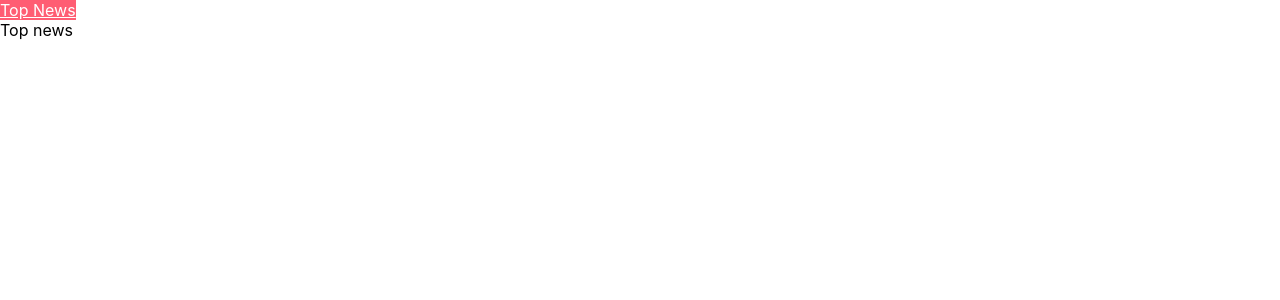
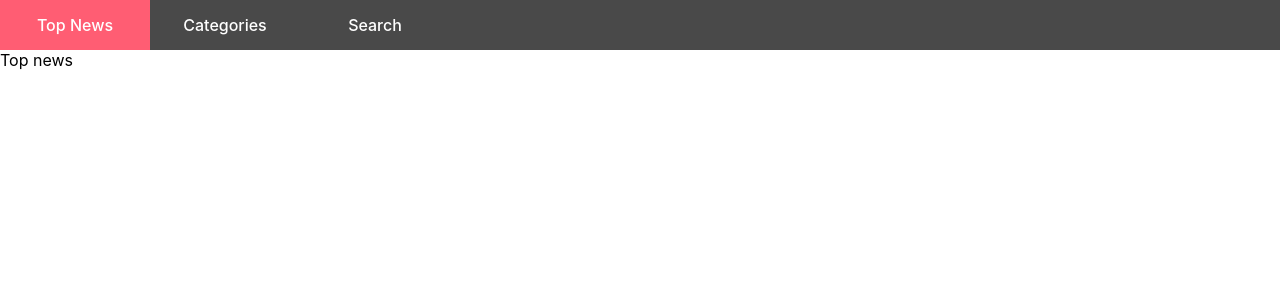
Before and after one commit to dusansen/news-app, a React (Create React App) app in the folder news-app/: page / in a window 1280 px wide. Shown: the top 300 px of the page. Built offline with nearby package versions, Linux system fonts and the light colour scheme.

Commit message:
add styled css

```diff
--- a/news-app/package.json
+++ b/news-app/package.json
@@ -9,7 +9,8 @@
     "@testing-library/user-event": "^7.2.1",
     "react": "^16.13.1",
     "react-dom": "^16.13.1",
-    "react-scripts": "3.4.1"
+    "react-scripts": "3.4.1",
+    "styled-components": "^5.1.1"
   },
   "scripts": {
     "start": "react-scripts start",
--- a/news-app/src/components/header/Header.jsx
+++ b/news-app/src/components/header/Header.jsx
@@ -1,12 +1,19 @@
 import React from 'react';
 import Navbar from './Navbar';
+import styled from 'styled-components';
 
 const Header = () => {
   return (
-    <header>
+    <StyledWrapper>
       <Navbar />
-    </header>
+    </StyledWrapper>
   );
 };
 
+const StyledWrapper = styled.header`
+  background-color: var(--secondary-bg-color);
+  width: 100%;
+  height: 50px;
+`;
+
 export default Header;
--- a/news-app/src/components/header/NavLink.jsx
+++ b/news-app/src/components/header/NavLink.jsx
@@ -6,8 +6,15 @@ const NavLink = props => (
     {...props}
     getProps={({ isCurrent }) => ({
       style: {
-        backgroundColor: isCurrent ? '#FF5D73' : 'inherit',
-        color: '#FFFFFF'
+        color: '#FFFFFF',
+        height: '100%',
+        minWidth: '150px',
+        display: 'flex',
+        alignItems: 'center',
+        justifyContent: 'center',
+        fontWeight: '500',
+        backgroundColor: isCurrent ? 'var(--nav-link-bg-color)' : 'inherit',
+        textDecoration: 'none'
       }
     })}
   />
--- a/news-app/src/components/header/Navbar.jsx
+++ b/news-app/src/components/header/Navbar.jsx
@@ -1,14 +1,21 @@
 import React from 'react';
 import NavLink from './NavLink';
+import styled from 'styled-components';
 
 const Navbar = () => {
   return (
-    <nav>
+    <StyledWrapper>
       <NavLink to=''>Top News</NavLink>
       <NavLink to='/categories'>Categories</NavLink>
       <NavLink to='/search'>Search</NavLink>
-    </nav>
+    </StyledWrapper>
   );
 };
 
+const StyledWrapper = styled.nav`
+  height: 100%;
+  display: flex;
+  flex-direction: row;
+`;
+
 export default Navbar;
--- a/news-app/src/index.css
+++ b/news-app/src/index.css
@@ -1,3 +1,10 @@
+:root {
+  --primary-bg-color: #FFFFFF;
+  --secondary-bg-color: #494949;
+  --primary-text-color: #000000;
+  --nav-link-bg-color: #FF5D73;
+}
+
 body {
   margin: 0;
   font-family: -apple-system, BlinkMacSystemFont, 'Segoe UI', 'Roboto', 'Oxygen',
@@ -5,6 +12,9 @@ body {
     sans-serif;
   -webkit-font-smoothing: antialiased;
   -moz-osx-font-smoothing: grayscale;
+  background-color: var(--primary-bg-color);
+  width: 100vw;
+  height: 100vh;
 }
 
 code {
```
Also changed, not shown: 1 other file (tests, documents, lock files or other folders).
